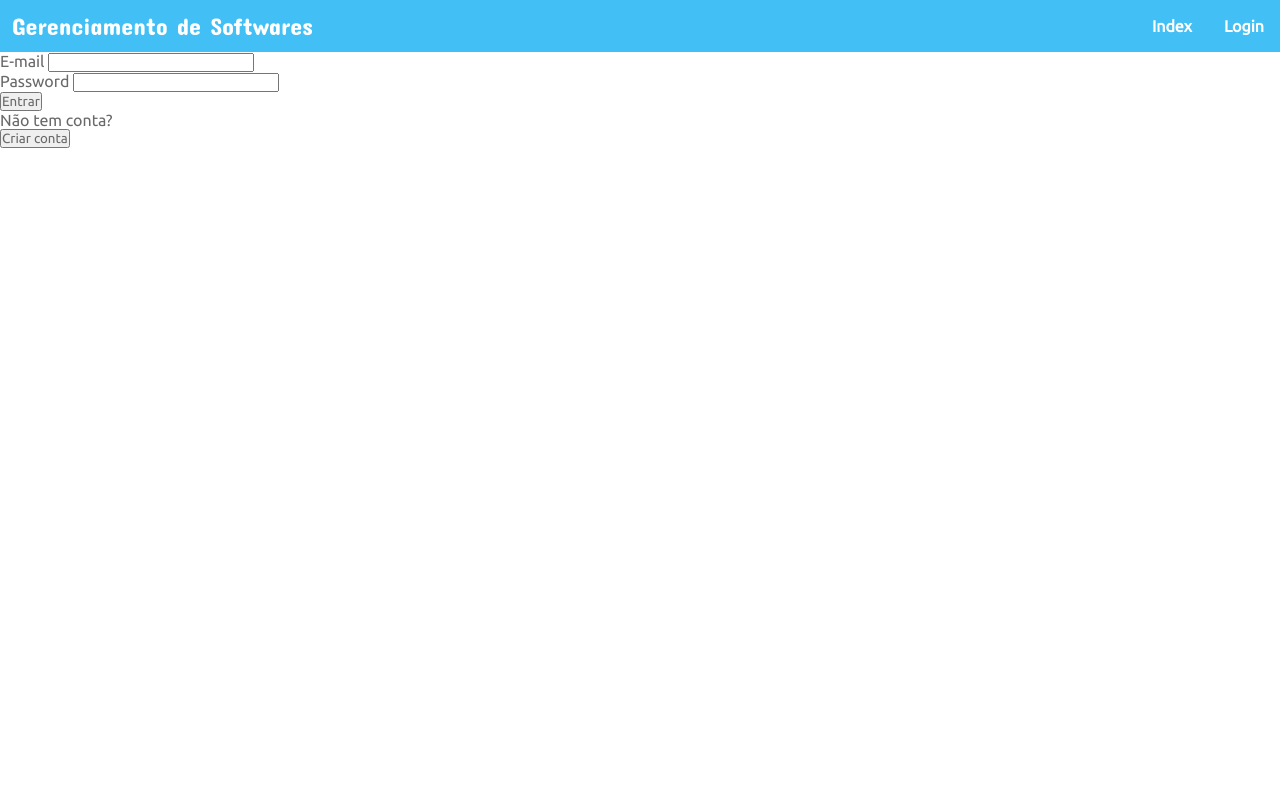
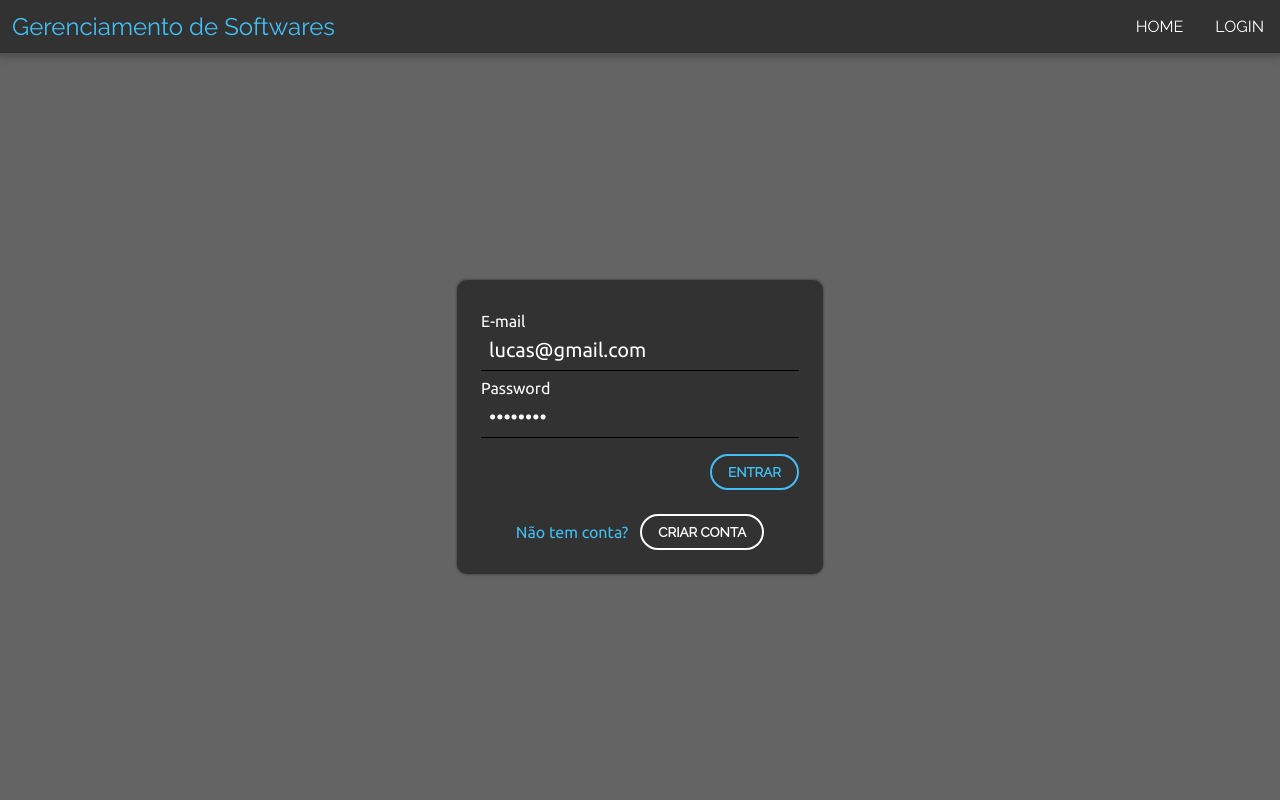
Before and after one commit to LSViana/oftalmo-project, a PHP site: page /pages/login.php in a window 1280 px wide. Run offline with PHP 8.4, Linux system fonts and the light colour scheme.

Commit message:
Created login and finished data layer

```diff
--- a/components/header.php
+++ b/components/header.php
@@ -1,21 +1,22 @@
 <?php
     require_once __DIR__ . "/" . "../infrastructure/constants.php";
     require_once __DIR__ . "/" . "../infrastructure/request_data.php";
+    require_once __DIR__ . "/" . "../infrastructure/session_manager.php";
     // Routes
     $routes = [
-        "index" => BASE_URL . "index.php",
-        "login" => BASE_URL . "pages/login.php",
-        "logout" => BASE_URL . "pages/logout.php",
+        "index" => $BASE_URL . "/index.php",
+        "login" => $BASE_URL . "/pages/login.php",
+        "logout" => $BASE_URL . "/pages/logout.php",
     ];
     // Print component
     function component_header() {
         global $routes;
         ?><style>
             .header {
-                background: var(--primary-color);
+                background-color: var(--dark-color);
             }
             .header h1 {
-                color: white;
+                color: var(--primary-color);
             }
             .header .pages a p {
                 color: white;
@@ -27,22 +28,22 @@
                 }
             }
         </style>
-        <nav class="header flex justify-between align-center">
+        <nav class="header flex justify-between align-stretch elevation-4">
             <h1 class="ma-3">
                 <?php echo APP_NAME; ?>
             </h1>
             <section class="pages flex">
                 <a href="<?php echo $routes['index'] ?>" class="px-4 flex align-center">
-                    <p>Index</p>
+                    <h4 class="text-title">HOME</h4>
                 </a>
                 <?php
-                if(is_authenticated()) {
+                if(session_is_authenticated()) {
                 ?><a href="<?php echo $routes['logout'] ?>" class="px-4 flex align-center">
-                    <p>Logout</p>
+                    <h4 class="text-title">LOGOUT</h4>
                 </a><?php
                 } else {
                 ?><a href="<?php echo $routes['login'] ?>" class="px-4 flex align-center">
-                    <p>Login</p>
+                    <h4 class="text-title">LOGIN</h4>
                 </a><?php
                 } ?>
             </section>
--- a/data/database.php
+++ b/data/database.php
@@ -5,6 +5,9 @@
     function db_list($name) {
         return read_collection($name);
     }
+    function db_update($name, $id, $object) {
+        return update_item_collection($name, $id, $object);
+    }
     function db_exists($name, $id) {
         return exists_item_collection($name, $id);
     }
--- a/infrastructure/constants.php
+++ b/infrastructure/constants.php
@@ -1,5 +1,6 @@
 <?php
+    $BASE_URL = "/oftalmo-project";
+    $ROOT = $_SERVER["DOCUMENT_ROOT"] . $BASE_URL;
     define('APP_NAME', 'Gerenciamento de Softwares');
-    define('BASE_URL', '/php/oftalmo-project/');
     define('USER_KEY', 'user');
 ?>
--- a/infrastructure/request_data.php
+++ b/infrastructure/request_data.php
@@ -4,8 +4,4 @@
     $method = $_SERVER["REQUEST_METHOD"];
     $isGet = $method == "GET";
     $isPost = $method == "POST";
-    //
-    function is_authenticated() {
-        return isset($_SESSION[USER_KEY]);
-    }
 ?>
--- a/infrastructure/scaffold_style.php
+++ b/infrastructure/scaffold_style.php
@@ -7,18 +7,18 @@
     function scaffold_style() {
         global $baseSize;
         global $iterations;
-    ?>
-    <!-- Infrastructure styles -->
-    <style>
-        @import url('https://fonts.googleapis.com/css?family=Concert+One|Ubuntu&display=swap');
+    ?><style>
+        @import url('https://fonts.googleapis.com/css?family=Raleway|Ubuntu&display=swap');
         /* Variables */
         :root {
             /* Colors */
+            --dark-light-color: rgba(100, 100, 100, 1);
+            --dark-color: rgba(50, 50, 50, 1);
             --primary-color: #42bff4;
             --primary-dark-color: #38a3d1;
-            --accent-color: #41f4a6;
+            --accent-color: #f4ee41;
             /* Dimensions */
-            --base-size: <?php echo $baseSize ?>
+            --base-size: <?php echo $baseSize ?>;
         }
         /* Reset */
         * {
@@ -26,15 +26,23 @@
             padding: 0px;
             box-sizing: border-box;
             font-family: 'Ubuntu';
-            color: dimgray;
+            color: white;
+        }
+        body {
+            min-height: 100vh;
+            background-color: var(--dark-light-color);
         }
         h1, h2, h3, h4, h5, h6 {
             font-weight: 100;
-            font-family: 'Concert One';
+            font-family: 'Raleway';
         }
-         a {
+        a {
             text-decoration: none;
             color: unset;
+        }
+        /* Containers */
+        .bg-dark {
+            background-color: var(--dark-color);
         }
         /* Flexbox */
         .flex { display: flex; flex-wrap: wrap; }
@@ -42,9 +50,57 @@
         .flex-column { flex-direction: column; }
         .justify-center { justify-content: center; }
         .justify-between { justify-content: space-between; }
-        .align-center { align-content: center; }
-        .align-start { align-content: start; }
-        .text-center {text-align: center;}
+        .justify-end { justify-content: end; }
+        .align-center { align-items: center; }
+        .align-start { align-items: start; }
+        .align-stretch { align-items: stretch; }
+        /* Text styles */
+        .text-primary { color: var(--primary-color); }
+        .text-primary-dark { color: var(--primary-dark-color); }
+        .text-accent { color: var(--accent-color); }
+        .text-center { text-align: center; }
+        .text-title { font-family: 'Raleway'; }
+        /* Forms */
+        .data-form p input {
+            border: none;
+            padding: calc(var(--base-size) * 2);
+            border-bottom: 1px solid black;
+            background: transparent;
+            transition: border-bottom-color .3s, color .3s;
+            font-size: 1.25em;
+        }
+        .data-form p input:hover {
+            border-bottom-color: var(--primary-color);
+            color: var(--primary-color);
+        }
+        .data-form p input:focus {
+            border-bottom-color: var(--primary-color);
+            border-bottom-width: 2px;
+            color: var(--primary-color);
+        }
+        .data-form button {
+            cursor: pointer;
+            background: transparent;
+            padding: calc(var(--base-size) * 2);
+            border: calc(var(--base-size) / 2) solid white;
+            font-weight: bold;
+            font-family: 'Raleway';
+            text-transform: uppercase;
+            border-radius: calc(var(--base-size) * 1000);
+            padding: calc(var(--base-size) * 2) calc(var(--base-size) * 4);
+        }
+        .data-form button:hover {
+            background-color: white;
+            color: var(--dark-color);
+        }
+        .data-form button.primary {
+            color: var(--primary-color);
+            border-color: var(--primary-color);
+        }
+        .data-form button.primary:hover {
+            color: var(--dark-color);
+            background-color: var(--primary-color);
+        }
         /* Layout box */
         <?php
         for($i = 1; $i <= $iterations; $i++) {
@@ -82,9 +138,13 @@
         .py-<?php echo $i ?> {
             padding-top: calc(var(--base-size) * <?php echo $i ?>);
             padding-bottom: calc(var(--base-size) * <?php echo $i ?>);
-        }<?php
-        } ?>
-    </style>
-<?php
-    }
-?>
+        }
+        /*  */
+        .elevation-<?php echo $i ?> {
+            box-shadow: 0px 0px <?php echo $i * 2 ?>px <?php echo $i ?>px rgba(0, 0, 0, .25);
+        }
+        .border-radius-<?php echo $i ?> {
+            border-radius: <?php echo $i * 2 ?>px;
+        }
+        <?php } ?>
+    </style><?php } ?>
--- /dev/null
+++ b/infrastructure/session_manager.php
@@ -0,0 +1,18 @@
+<?php
+    require_once __DIR__ . "/" . "./constants.php";
+    //
+    session_start();
+    // Functions
+    function session_is_authenticated() {
+        return isset($_SESSION[USER_KEY]);
+    }
+    function session_set_user($user) {
+        $_SESSION[USER_KEY] = $user;
+    }
+    function session_get_user() {
+        return $_SESSION[USER_KEY];
+    }
+    function session_logout() {
+        session_destroy();
+    }
+?>
--- a/pages/login.php
+++ b/pages/login.php
@@ -10,27 +10,29 @@
         </title>
         <?php scaffold_style() ?>
     </head>
-    <body>
+    <body class="flex flex-column align-stretch">
         <?php require_component("header") ?>
-        <section class="login">
+        <section class="login flex justify-center align-center pa-8" style="flex: 1;">
             <!-- Login -->
-            <form action="../api/users/login.php" method="post">
-                <p>
+            <form action="../api/users/login.php" method="post" class="bg-dark data-form pa-6 elevation-1 border-radius-5">
+                <p class="flex flex-column align-start my-2">
                     <label for="email">E-mail</label>
-                    <input type="email" name="email" id="email">
+                    <input type="email" name="email" id="email" value="lucas@gmail.com">
                 </p>
-                <p>
+                <p class="flex flex-column align-start my-2">
                     <label for="password">Password</label>
-                    <input type="password" name="password" id="password">
+                    <input type="password" name="password" id="password" value="Asdf1234">
                 </p>
-                <button>
-                    Entrar
-                </button>
-                <section class="subtitle">
-                    <p>
+                <section class="actions flex justify-end my-4">
+                    <button class="primary">
+                        Entrar
+                    </button>
+                </section>
+                <section class="subtitle flex align-center justify-center mt-6">
+                    <p class="text-primary mr-3">
                         Não tem conta?
                     </p>
-                    <button value="register">
+                    <button name="register">
                         Criar conta
                     </button>
                 </section>
--- a/pages/logout.php
+++ b/pages/logout.php
@@ -1,8 +1,12 @@
 <?php
+    require_once __DIR__ . "/" . "../infrastructure/constants.php";
     require_once __DIR__ . "/" . "../infrastructure/request_data.php";
+    require_once __DIR__ . "/" . "../infrastructure/session_manager.php";
     //
     if($isGet) {
-
+        session_logout();
+        //
+        header("Location: ${BASE_URL}/index.php");
     } else {
         http_response_code(400);
     }
```
Also changed, not shown: api/users/login.php (+26 -3 lines), api/users/register.php (added, +12 -0 lines), data/files.php (+8 -1 lines), data/users.php (+6 -1 lines), index.php (+4 -3 lines), infrastructure/page_auth_redirect.php (added, +16 -0 lines), pages/home.php (+7 -5 lines), pages/register.php (added, +25 -0 lines), collections/user/63ced813-24d8-4848-9113-e0b0942efa73.json (renamed from collections/user/1.json).
